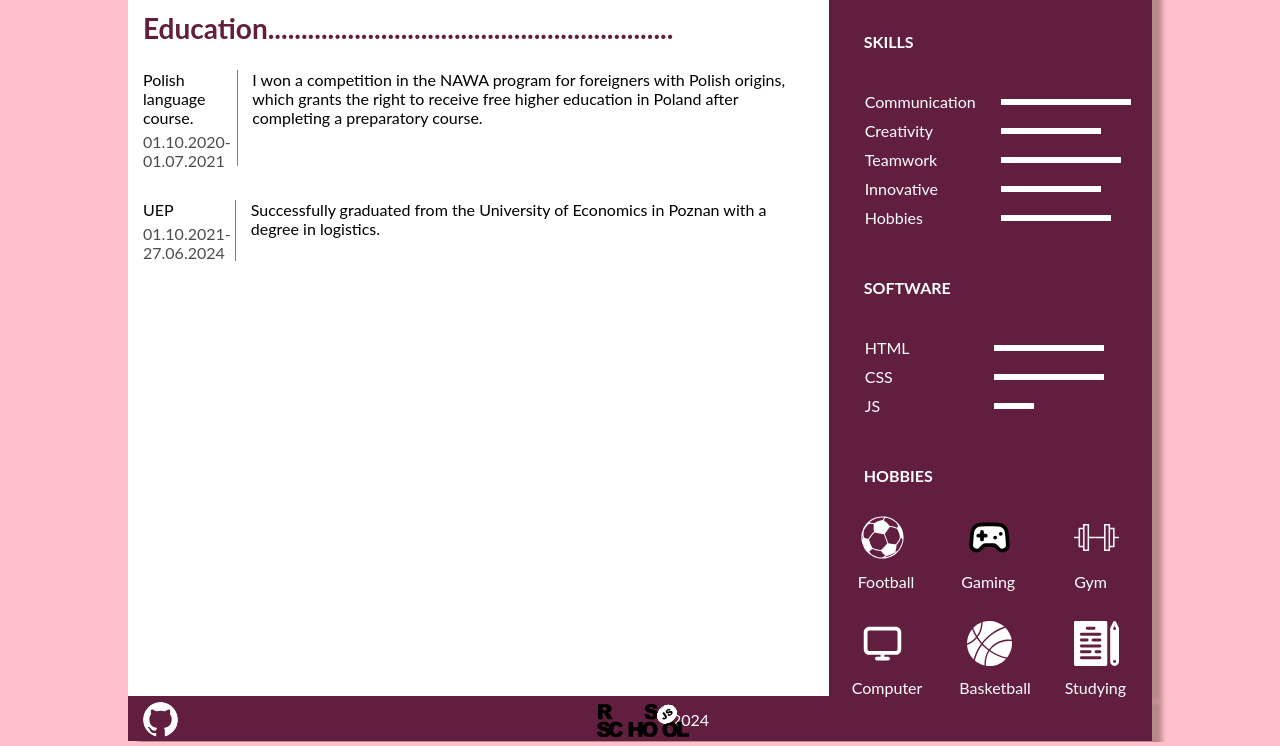
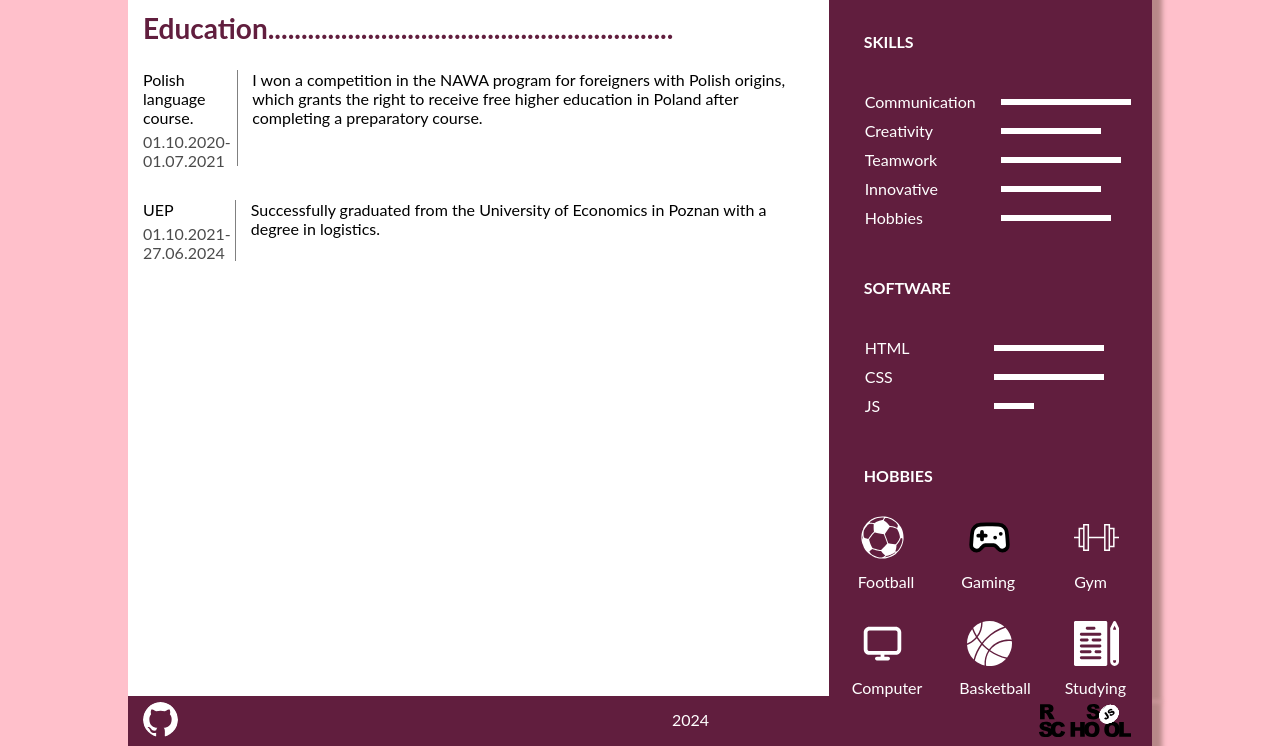
Before and after one commit to FreitArtur/rsschool-cv, a plain HTML site: page index.html in a window 1280 px wide. Shown: the part 839-1585 px from the top of the page. Drawn offline with Linux system fonts and the light colour scheme.

Commit message:
fix: footer

```diff
--- a/style.css
+++ b/style.css
@@ -12,6 +12,7 @@ body {
     font-family: Lato, sans-serif;
     background-color: white;
     border-color: #611e3e;
+    max-height: 100px;
 }
 
 .nav-list {
@@ -445,7 +446,7 @@ a {
 .rsschool_icon {
     width: 92px;
     height: 44px;
-    position: absolute;
+    position: relative;
     margin-top: 2px;
-    right: 591px;
+    right: -330px;
 }
```
